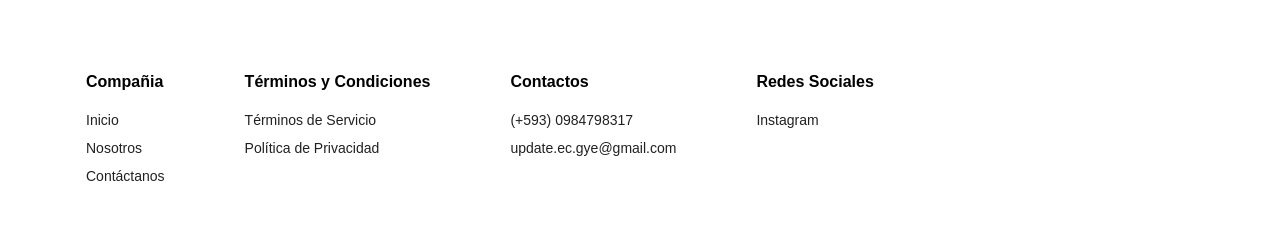
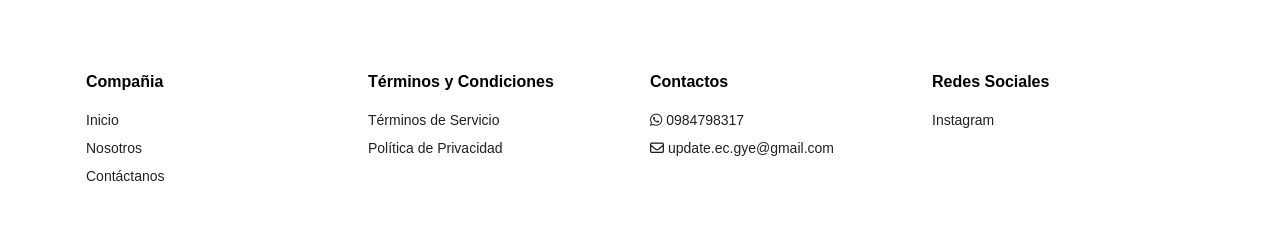
Before and after one commit to Rysth/REACT-UpdateEC, a React (Create React App) app: page /products in a window 1280 px wide. Shown: the part 1886-2122 px from the top of the page. Built offline with nearby package versions, Linux system fonts and the light colour scheme; no server answers; a web font is replaced by a local one.

Commit message:
Add favicon and update footer

```diff
--- a/src/components/Footer/Footer.js
+++ b/src/components/Footer/Footer.js
@@ -9,8 +9,8 @@ function Footer() {
       transition={{ duration: 2, type: 'spring' }}
       className="bg-white footer"
     >
-      <div className="container max-w-screen-xl p-4 py-8 mx-auto mt-10 md:py-24 md:pb-16">
-        <div className="flex flex-wrap gap-10 lg:gap-20 2xl:justify-between">
+      <div className="container max-w-screen-xl px-4 py-8 mx-auto mt-10 md:py-24 md:pb-16">
+        <div className="grid grid-cols-2 gap-5 lg:grid-cols-4 ">
           <ul className="flex flex-col gap-2 p-0">
             <li className="mb-2 text-sm md:text-base">
               <h3 className="font-bold">Compañia</h3>
@@ -57,7 +57,8 @@ function Footer() {
                 href="tel:+593984798317"
                 className="md:hover:underline"
               >
-                (+593) 0984798317
+                <i className="mr-1 fa-brands fa-whatsapp" />
+                0984798317
               </a>
             </li>
             <li className="text-xs text-gray-900 md:text-sm">
@@ -67,6 +68,7 @@ function Footer() {
                 href="mailto:update.ec.gye@gmail.com"
                 className="md:hover:underline"
               >
+                <i className="mr-1 fa-regular fa-envelope" />
                 update.ec.gye@gmail.com
               </a>
             </li>
--- a/src/pages/Products/Products.js
+++ b/src/pages/Products/Products.js
@@ -2,7 +2,8 @@ import React, { useEffect } from 'react';
 import { useDispatch, useSelector } from 'react-redux';
 import { motion } from 'framer-motion';
 import { Carousel } from '@material-tailwind/react';
-import ProductImage from '../../assets/PNG/banner/banner_1.jpg';
+import BannerImageOne from '../../assets/PNG/banner/banner_1.jpg';
+import BannerImageTwo from '../../assets/PNG/banner/banner_2.jpg';
 import SearchSection from './sections/SearchSection';
 import {
   fetchCategories,
@@ -33,12 +34,12 @@ function Products() {
         loop
       >
         <img
-          src={ProductImage}
+          src={BannerImageOne}
           alt=" 1"
           className="object-contain w-full h-full lg:object-fill"
         />
         <img
-          src={ProductImage}
+          src={BannerImageTwo}
           alt=" 3"
           className="object-contain w-full h-full lg:object-fill"
         />
```
Also changed, not shown: 1 other file (tests, documents, lock files or other folders).
